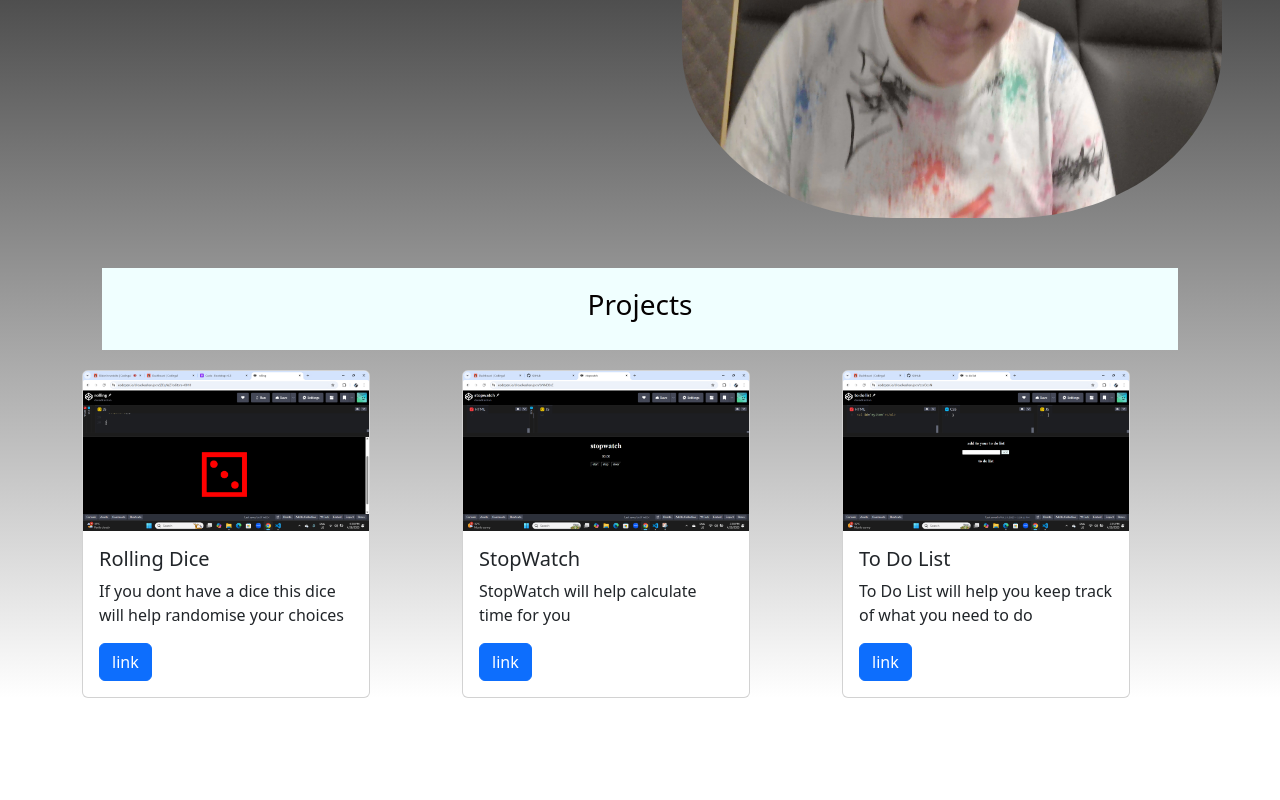
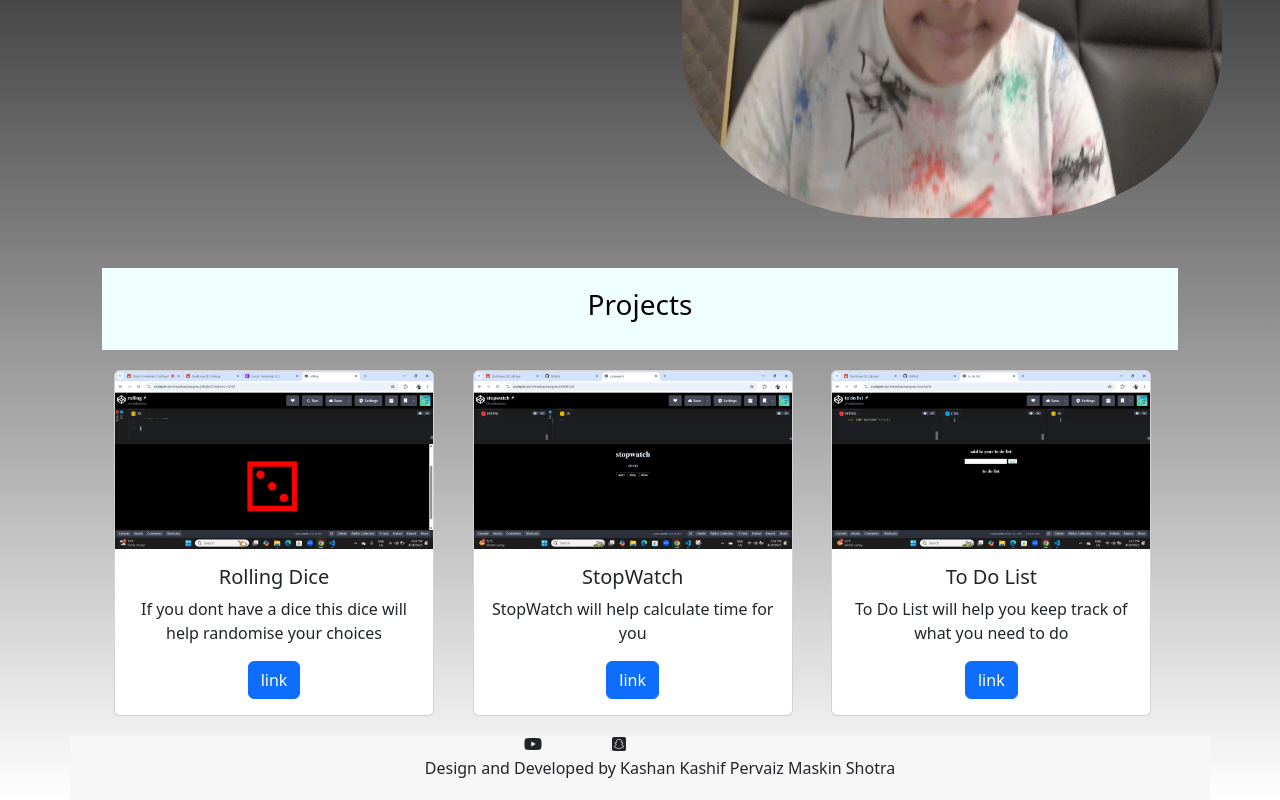
Before and after one commit to dreadkashan/kashans-portfolio, a plain HTML site: page index.html in a window 1280 px wide. Shown: the part 308-1108 px from the top of the page. Before the commit the page ends 1006 px from the top, so only its background shows below. Drawn offline with nearby package versions, Linux system fonts and the light colour scheme.

Commit message:
commit v3

```diff
--- a/index.html
+++ b/index.html
@@ -1,5 +1,6 @@
 <html>
     <head>
+      <script src="https://kit.fontawesome.com/d6eee9e59e.js" crossorigin="anonymous"></script>
         <title>HOME </title>
         <link href="https://cdn.jsdelivr.net/npm/bootstrap@5.3.5/dist/css/bootstrap.min.css" rel="stylesheet" integrity="sha384-SgOJa3DmI69IUzQ2PVdRZhwQ+dy64/BUtbMJw1MZ8t5HZApcHrRKUc4W0kG879m7" crossorigin="anonymous">
         <script src="https://cdn.jsdelivr.net/npm/bootstrap@5.3.5/dist/js/bootstrap.bundle.min.js" integrity="sha384-k6d4wzSIapyDyv1kpU366/PK5hCdSbCRGRCMv+eplOQJWyd1fbcAu9OCUj5zNLiq" crossorigin="anonymous"></script>
@@ -44,9 +45,9 @@
  <h3 >Projects</h3>
 
             </div>
-            <div class="row">
-              <div class="col">
-                <div class="card" style="width: 18rem;">
+            <div class="row" style="margin: 20px;">
+              <div class="col"  style="text-align: center;">
+                <div class="card" style="width: 20rem;">
                   <img src="Screenshot 2025-04-28 182816.png" class="card-img-top" alt="...">
                   <div class="card-body">
                     <h5 class="card-title">Rolling Dice</h5>
@@ -55,8 +56,8 @@
                   </div>
                 </div>
               </div>
-              <div class="col">
-                <div class="card" style="width: 18rem;">
+              <div class="col"  style="text-align: center;">
+                <div class="card" style="width: 20rem;">
                   <img src="Screenshot 2025-04-29 142813.png" class="card-img-top" alt="...">
                   <div class="card-body">
                     <h5 class="card-title">StopWatch</h5>
@@ -65,17 +66,32 @@
                   </div>
                 </div>
               </div>
-              <div class="col">
-                <div class="card" style="width: 18rem;">
+              <div class="col" style="text-align: center;">
+                <div class="card" style="width: 20rem;">
                   <img src="Screenshot 2025-04-29 142602.png" class="card-img-top" alt="to do list">
                   <div class="card-body">
-                    <h5 class="card-title">To Do List</h5>
+             <h5 class="card-title">To Do List</h5>
                     <p class="card-text">To Do List will help you keep track of what you need to do</p>
-                    <a href="https://codepen.io/dreadkashan/pen/zxxOoxN" class="btn btn-primary">link</a>
+                    <a href="https://codepen.io/dreadkashan/pen/zxxOoxN" class="btn btn-primary" >link</a>
                   </div>
                 </div>
               </div>
             </div>
+            <div class="row" style="background-color: rgb(247, 247, 248);">
+
+
+            <div class="row" style=" width:200px ;position: absolute;left: 40%; ">
+              <div class="col">
+                <i class="fa-brands fa-youtube" ></i>
+
+              </div>
+              <div class="col">
+                <i class="fa-brands fa-square-snapchat" ></i>
+              </div>
+
+            </div>
+            <p style="text-align: center; margin: 20px;">Design and Developed by Kashan Kashif Pervaiz Maskin Shotra</p>
+            </div>
         </div>
      </body>
 </html>
```
